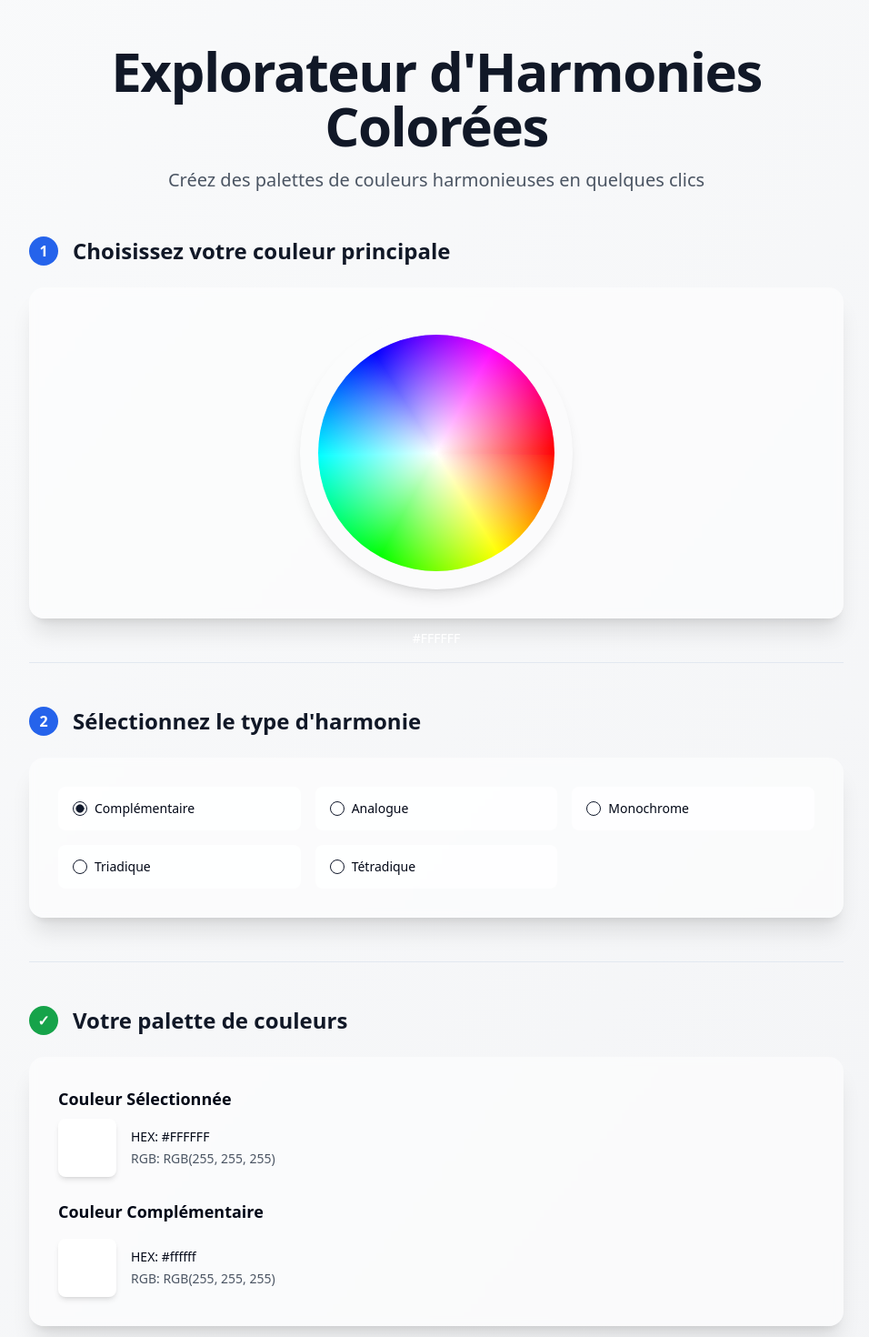
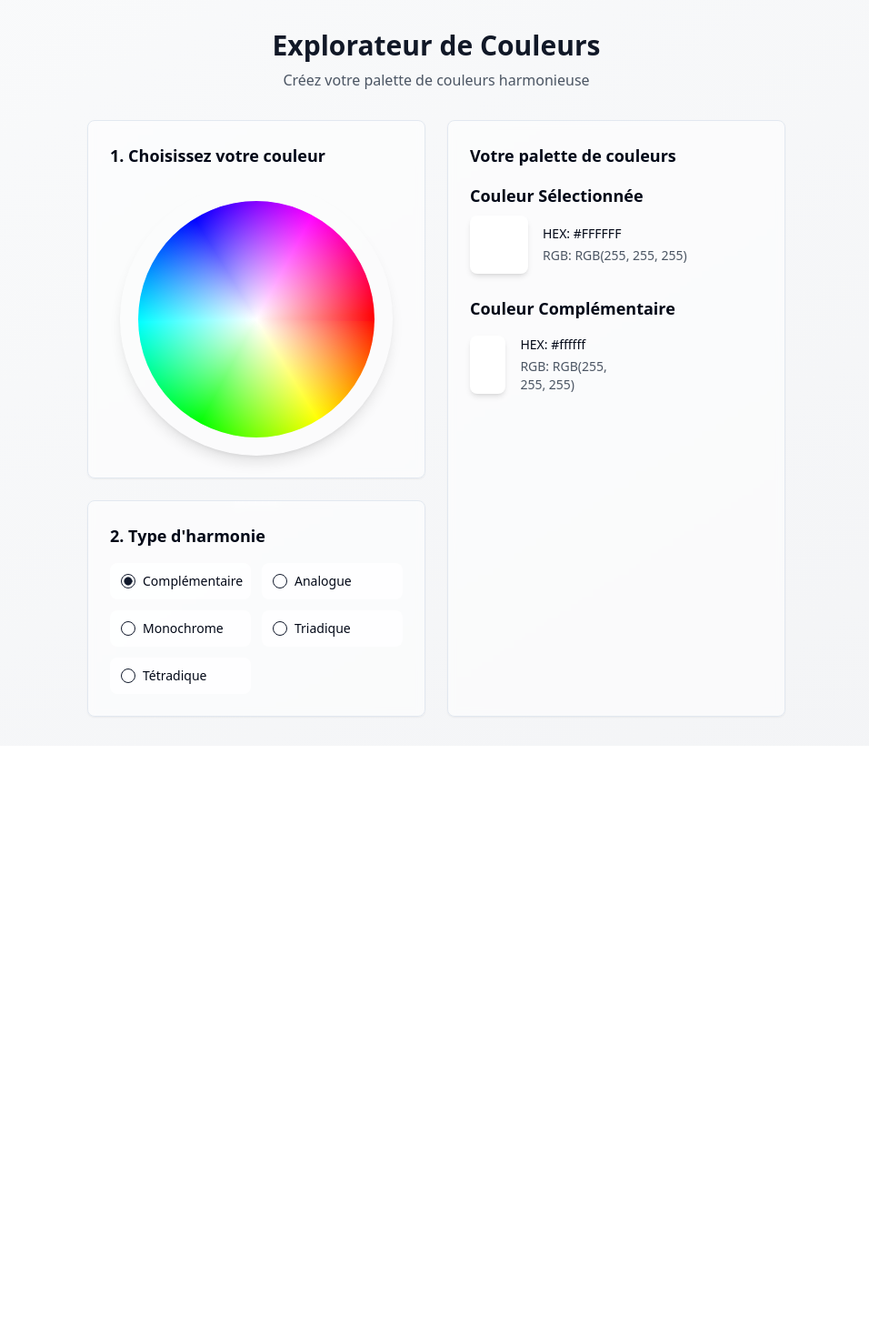
Before and after one commit to Digitizfr/colorwheel-explorer, a React (Vite) app: page / in a window 1280 px wide. Shown: the top 1470 px of the page at 91% size, without its empty margins (160-1116 px from the left). After the commit the page ends 820 px from the top, so only its background shows below. Built offline with nearby package versions, Linux system fonts and the light colour scheme.

Commit message:
Improve layout for better density
[skip gpt_engineer]

```diff
--- a/src/pages/Index.tsx
+++ b/src/pages/Index.tsx
@@ -4,7 +4,6 @@ import { ColorDisplay } from '@/components/ColorDisplay';
 import { RadioGroup, RadioGroupItem } from "@/components/ui/radio-group";
 import { Label } from "@/components/ui/label";
 import { Card } from "@/components/ui/card";
-import { Separator } from "@/components/ui/separator";
 
 type HarmonyType = 'complementary' | 'analogous' | 'monochromatic' | 'triadic' | 'tetradic';
 
@@ -90,97 +89,70 @@ const Index = () => {
   const harmonyColors = calculateHarmonyColors(selectedColor, harmonyType);
 
   return (
-    <div className="min-h-screen bg-gradient-to-br from-gray-50 to-gray-100 py-12 px-4 sm:px-6 lg:px-8">
-      <div className="max-w-4xl mx-auto">
-        <div className="text-center mb-12">
-          <h1 className="text-4xl font-bold text-gray-900 tracking-tight sm:text-5xl md:text-6xl mb-4">
-            Explorateur d'Harmonies Colorées
-          </h1>
-          <p className="text-xl text-gray-600">
-            Créez des palettes de couleurs harmonieuses en quelques clics
-          </p>
-        </div>
+    <div className="min-h-screen bg-gradient-to-br from-gray-50 to-gray-100 p-4 sm:p-6 lg:p-8">
+      <div className="max-w-3xl mx-auto space-y-8">
+        <header className="text-center space-y-2">
+          <h1 className="text-3xl font-bold text-gray-900">Explorateur de Couleurs</h1>
+          <p className="text-gray-600">Créez votre palette de couleurs harmonieuse</p>
+        </header>
 
-        <div className="space-y-12">
-          {/* Étape 1 */}
-          <section className="space-y-6">
-            <div className="flex items-center space-x-4">
-              <span className="flex items-center justify-center w-8 h-8 rounded-full bg-blue-600 text-white font-semibold">1</span>
-              <h2 className="text-2xl font-semibold text-gray-900">Choisissez votre couleur principale</h2>
-            </div>
-            <Card className="p-8 backdrop-blur-sm bg-white/50 shadow-xl rounded-2xl border-0">
+        <div className="grid md:grid-cols-2 gap-6">
+          {/* Colonne de gauche : Sélection de couleur et type d'harmonie */}
+          <div className="space-y-6">
+            <Card className="p-6 backdrop-blur-sm bg-white/50">
+              <h2 className="text-lg font-semibold mb-4">1. Choisissez votre couleur</h2>
               <div className="flex justify-center">
                 <ColorWheel
                   onColorSelect={setSelectedColor}
                   harmonyColors={harmonyColors}
                   harmonyType={harmonyType}
-                  className="transform hover:scale-105 transition-transform duration-300"
                 />
               </div>
             </Card>
-          </section>
 
-          <Separator className="my-8" />
-
-          {/* Étape 2 */}
-          <section className="space-y-6">
-            <div className="flex items-center space-x-4">
-              <span className="flex items-center justify-center w-8 h-8 rounded-full bg-blue-600 text-white font-semibold">2</span>
-              <h2 className="text-2xl font-semibold text-gray-900">Sélectionnez le type d'harmonie</h2>
-            </div>
-            <Card className="p-8 backdrop-blur-sm bg-white/50 shadow-xl rounded-2xl border-0">
+            <Card className="p-6 backdrop-blur-sm bg-white/50">
+              <h2 className="text-lg font-semibold mb-4">2. Type d'harmonie</h2>
               <RadioGroup
                 defaultValue="complementary"
                 onValueChange={(value) => setHarmonyType(value as HarmonyType)}
-                className="grid grid-cols-2 md:grid-cols-3 gap-4"
+                className="grid grid-cols-2 gap-3"
               >
-                <div className="flex items-center space-x-2 bg-white/80 p-4 rounded-lg transition-colors hover:bg-white">
+                <div className="flex items-center space-x-2 bg-white/80 p-3 rounded-lg">
                   <RadioGroupItem value="complementary" id="complementary" />
-                  <Label htmlFor="complementary" className="cursor-pointer">Complémentaire</Label>
+                  <Label htmlFor="complementary">Complémentaire</Label>
                 </div>
-                <div className="flex items-center space-x-2 bg-white/80 p-4 rounded-lg transition-colors hover:bg-white">
+                <div className="flex items-center space-x-2 bg-white/80 p-3 rounded-lg">
                   <RadioGroupItem value="analogous" id="analogous" />
-                  <Label htmlFor="analogous" className="cursor-pointer">Analogue</Label>
+                  <Label htmlFor="analogous">Analogue</Label>
                 </div>
-                <div className="flex items-center space-x-2 bg-white/80 p-4 rounded-lg transition-colors hover:bg-white">
+                <div className="flex items-center space-x-2 bg-white/80 p-3 rounded-lg">
                   <RadioGroupItem value="monochromatic" id="monochromatic" />
-                  <Label htmlFor="monochromatic" className="cursor-pointer">Monochrome</Label>
+                  <Label htmlFor="monochromatic">Monochrome</Label>
                 </div>
-                <div className="flex items-center space-x-2 bg-white/80 p-4 rounded-lg transition-colors hover:bg-white">
+                <div className="flex items-center space-x-2 bg-white/80 p-3 rounded-lg">
                   <RadioGroupItem value="triadic" id="triadic" />
-                  <Label htmlFor="triadic" className="cursor-pointer">Triadique</Label>
+                  <Label htmlFor="triadic">Triadique</Label>
                 </div>
-                <div className="flex items-center space-x-2 bg-white/80 p-4 rounded-lg transition-colors hover:bg-white">
+                <div className="flex items-center space-x-2 bg-white/80 p-3 rounded-lg">
                   <RadioGroupItem value="tetradic" id="tetradic" />
-                  <Label htmlFor="tetradic" className="cursor-pointer">Tétradique</Label>
+                  <Label htmlFor="tetradic">Tétradique</Label>
                 </div>
               </RadioGroup>
             </Card>
-          </section>
+          </div>
 
-          <Separator className="my-8" />
-
-          {/* Résultat */}
-          <section className="space-y-6">
-            <div className="flex items-center space-x-4">
-              <span className="flex items-center justify-center w-8 h-8 rounded-full bg-green-600 text-white font-semibold">✓</span>
-              <h2 className="text-2xl font-semibold text-gray-900">Votre palette de couleurs</h2>
-            </div>
-            <Card className="p-8 backdrop-blur-sm bg-white/50 shadow-xl rounded-2xl border-0">
+          {/* Colonne de droite : Affichage des couleurs */}
+          <div>
+            <Card className="p-6 backdrop-blur-sm bg-white/50 h-full">
+              <h2 className="text-lg font-semibold mb-4">Votre palette de couleurs</h2>
               <ColorDisplay
                 color={selectedColor}
                 harmonyColors={harmonyColors}
                 harmonyType={harmonyType}
               />
             </Card>
-          </section>
+          </div>
         </div>
-
-        <footer className="mt-20 text-center text-gray-600">
-          <p className="text-sm">
-            Créé avec ❤️ pour les designers et développeurs
-          </p>
-        </footer>
       </div>
     </div>
   );
```
